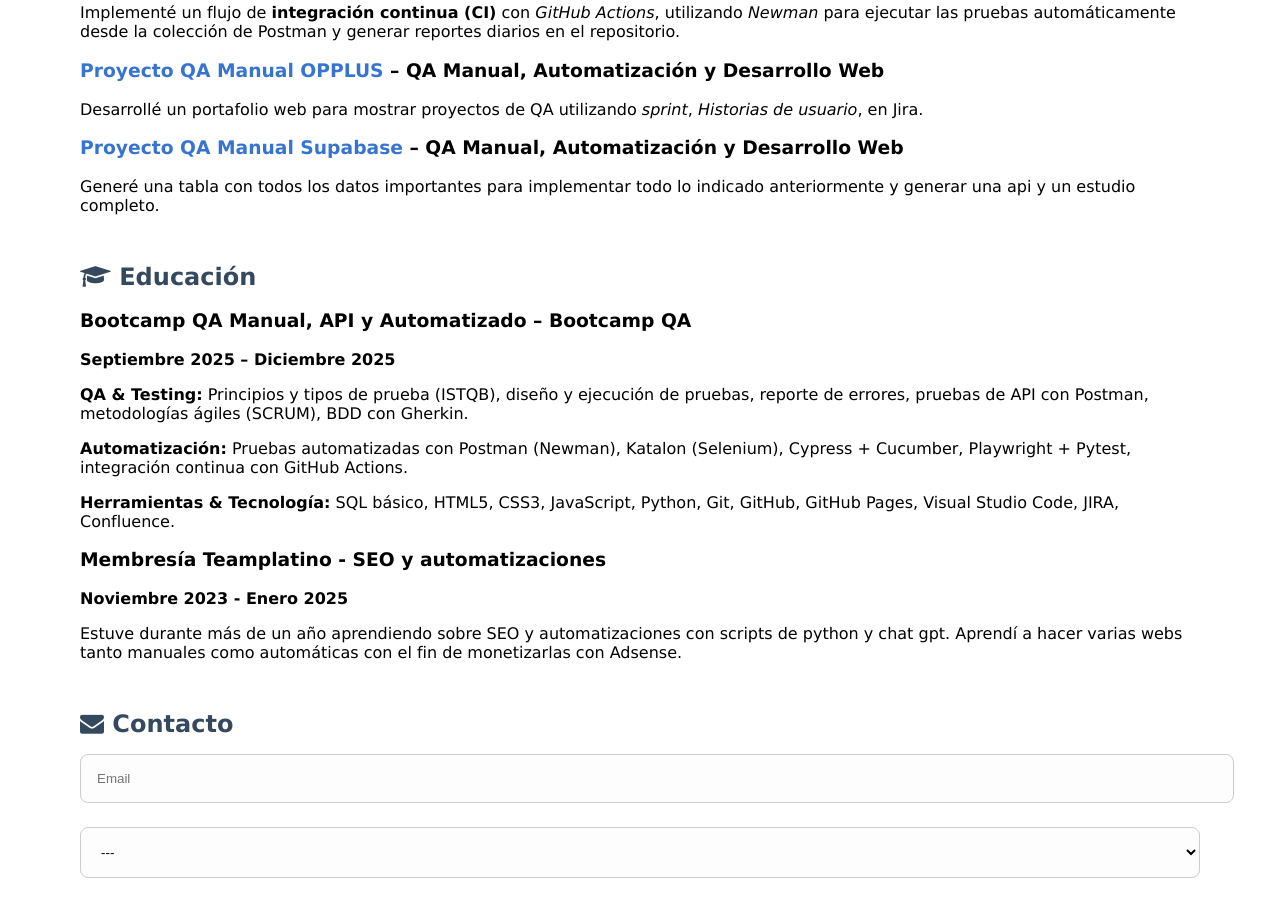
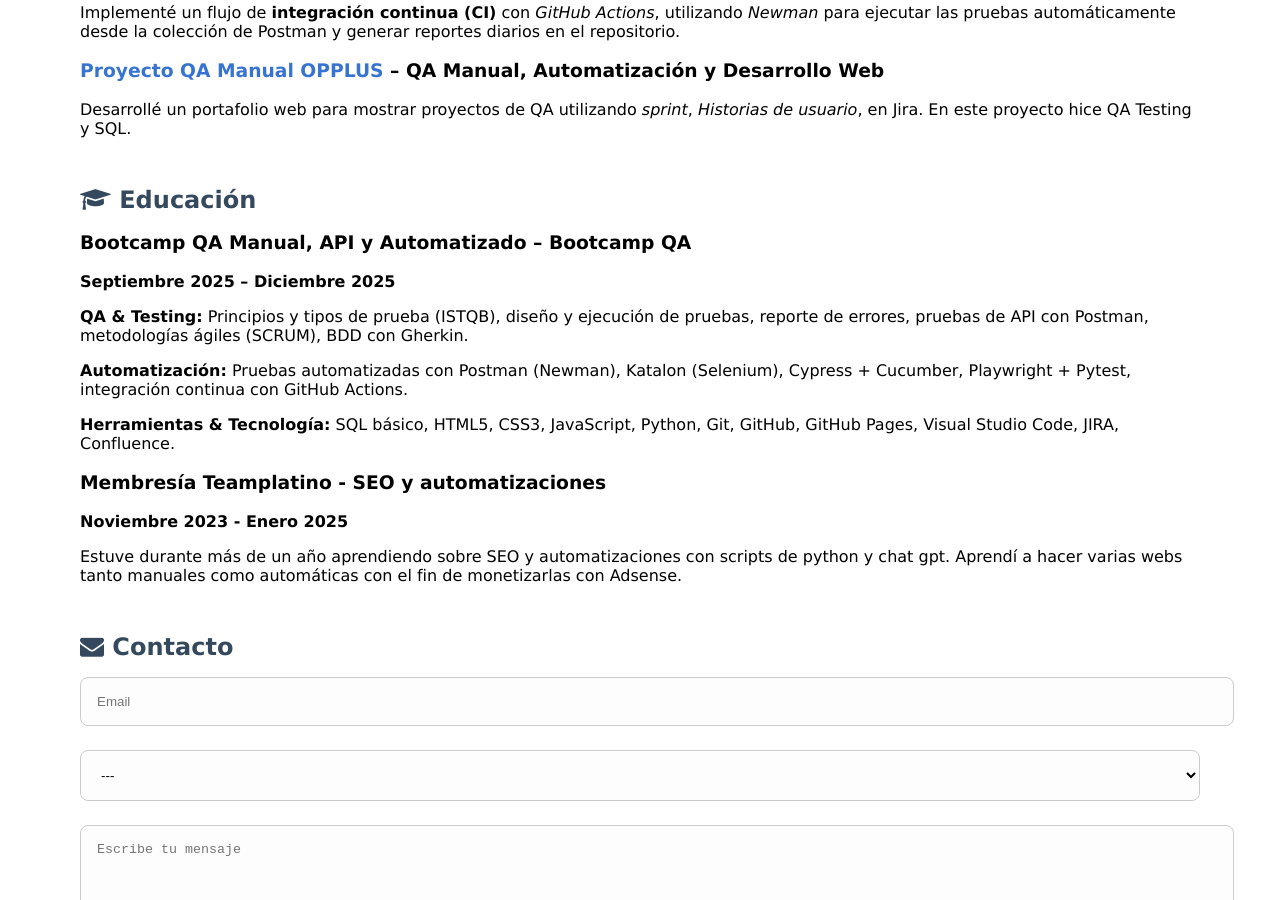
Before and after one commit to ivonny88/portafolio-qa, a plain HTML site: page index.html in a window 1280 px wide. Shown: the part 1119-2019 px from the top of the page. Drawn offline with Linux system fonts and the light colour scheme.

Commit message:
actualizo commit quitando ultimo proyecto

```diff
--- a/index.html
+++ b/index.html
@@ -101,17 +101,12 @@ Disfruto especialmente del trabajo en equipo, la comunicación clara y el aprend
       </h3>
       <p>
         Desarrollé un portafolio web para mostrar proyectos de QA utilizando
-        <em>sprint</em>, <em>Historias de usuario</em>, en Jira.
+        <em>sprint</em>, <em>Historias de usuario</em>, en Jira. En este proyecto hice QA Testing y SQL.
       </p>
 
-      <h3>
-      <a id="linkproyectoqasupabase" href="https://supabase.com/dashboard/project/inzgedncdeximzyqugls/editor/18558">Proyecto QA Manual Supabase</a>
-        – QA Manual, Automatización y Desarrollo Web
-      </h3>
-      <p>
-        Generé una tabla con todos los datos importantes para implementar todo lo indicado anteriormente y generar una api y un estudio completo.
 
-      </p>
+
+    </p>
 
 
 
```
